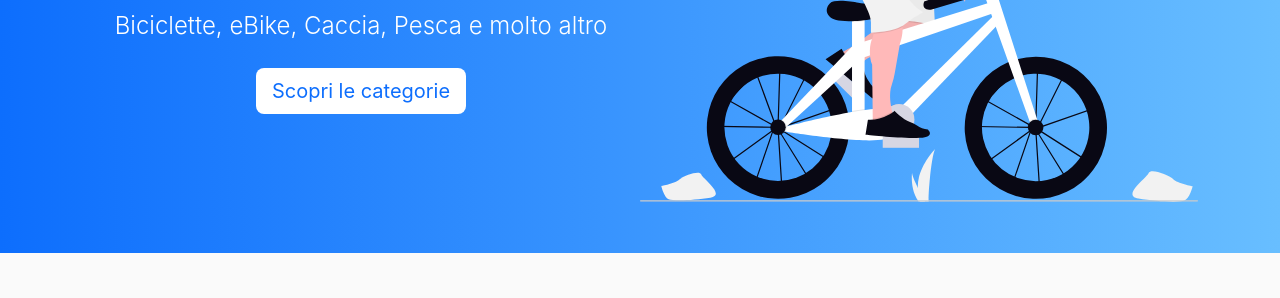
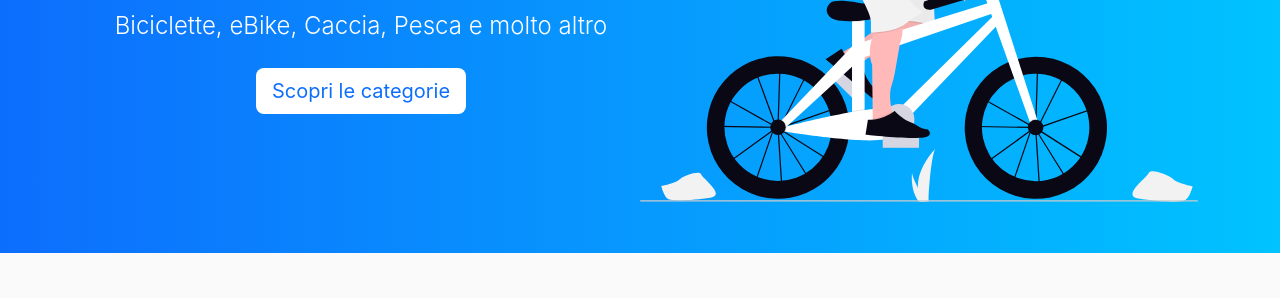
Before and after one commit to bologninisport/bologninisport, a website: page public/index.html in a window 1280 px wide. Shown: the part 331-629 px from the top of the page. Drawn offline with nearby package versions, Linux system fonts and the light colour scheme.

Commit message:
aggiornato

```diff
--- a/public/styles.css
+++ b/public/styles.css
@@ -37,7 +37,7 @@ body{padding-top:80px}
 }
 
 .hero {
-  background: linear-gradient(90deg, #0d6efd 0%, #68beff 100%);
+  background: linear-gradient(90deg, #0d6efd 0%, #00c3ff 100%);
   color: #fff;
 }
 .hero h1, .hero p { color: #fff; }
```
